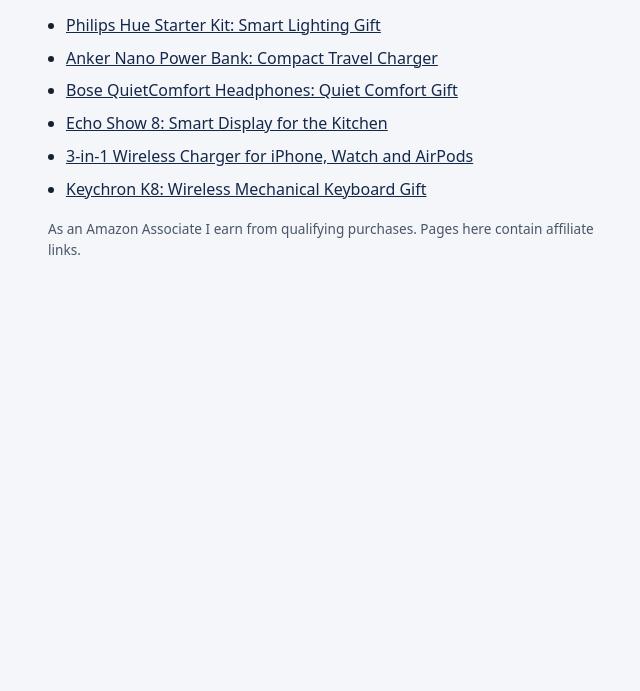
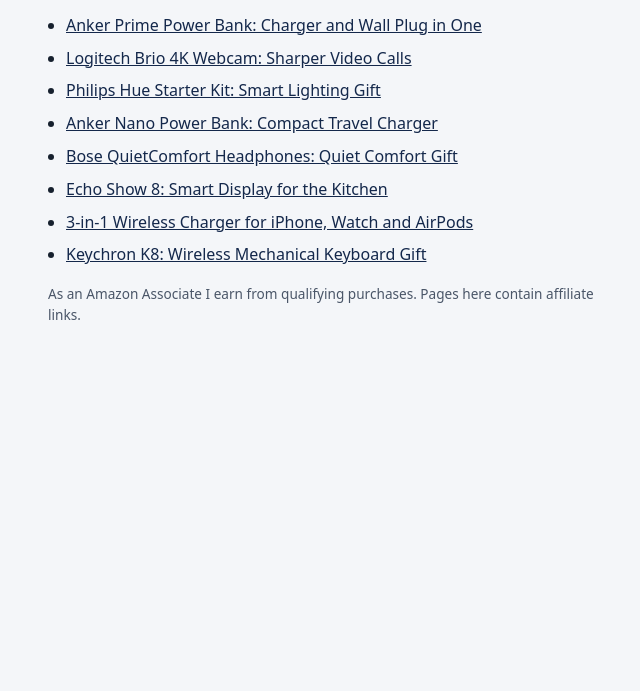
Before and after one commit to melvinsyamsuddin-byte/vhien-pins, a plain HTML site: page index.html in a window 1280 px wide. Shown: the part 109-800 px from the top of the page, without its empty margins (312-952 px from the left). Drawn offline with Linux system fonts and the light colour scheme.

Commit message:
Perbarui beranda

```diff
--- a/index.html
+++ b/index.html
@@ -13,6 +13,8 @@
 <h1>Vhien Tech Picks</h1>
 <p>Tech gift ideas and everyday gadgets. More at <a href="https://vhienstech.com">vhienstech.com</a>.</p>
 <ul>
+<li><a href="/p/vhien261124-02.html">Anker Prime Power Bank: Charger and Wall Plug in One</a></li>
+<li><a href="/p/vhien261124-01.html">Logitech Brio 4K Webcam: Sharper Video Calls</a></li>
 <li><a href="/p/vhien261123-02.html">Philips Hue Starter Kit: Smart Lighting Gift</a></li>
 <li><a href="/p/vhien261123-01.html">Anker Nano Power Bank: Compact Travel Charger</a></li>
 <li><a href="/p/vhien261122-02.html">Bose QuietComfort Headphones: Quiet Comfort Gift</a></li>
```
